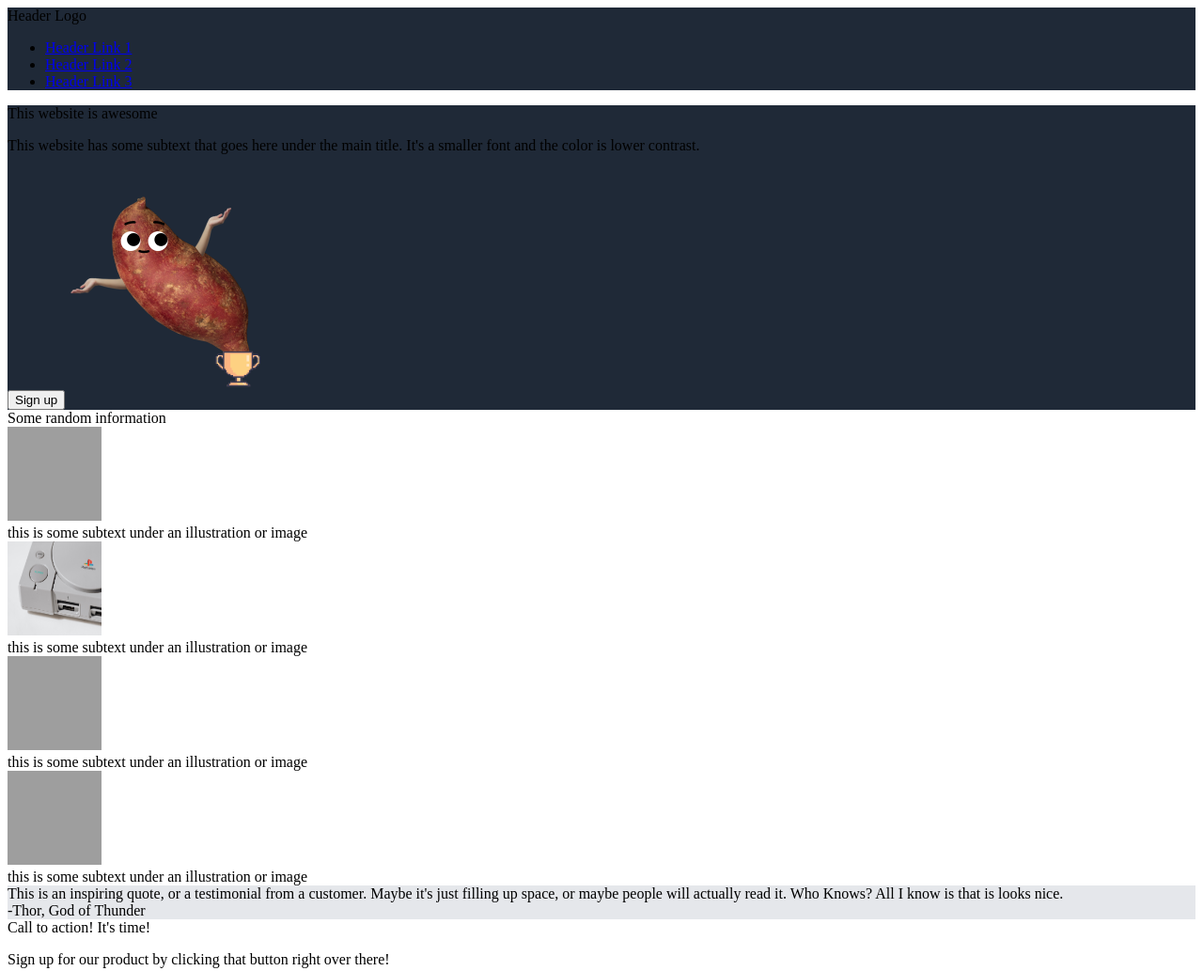
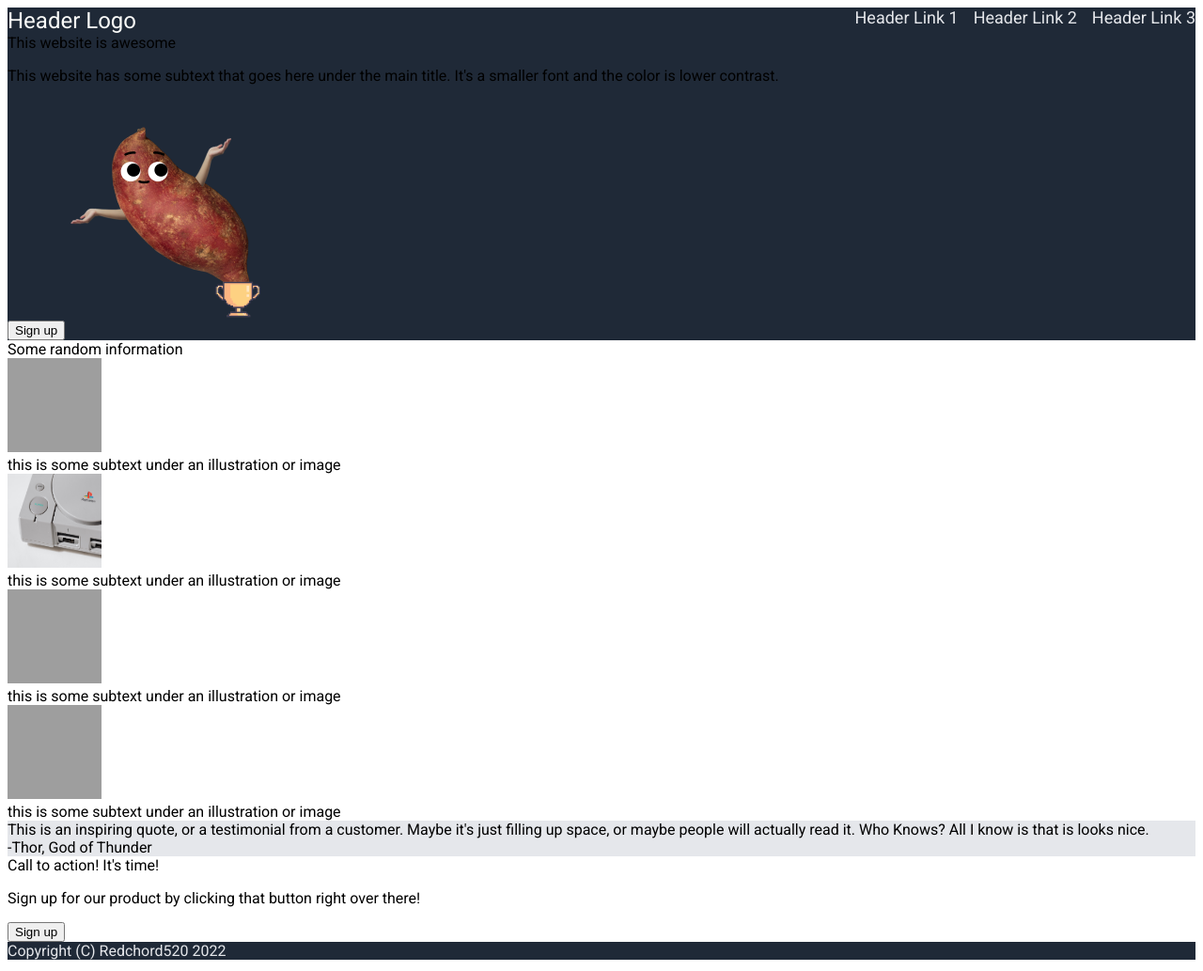
Before and after one commit to Redchord520/landing-page, a plain HTML site: page index.html in a window 1280 px wide. Shown: the top 1033 px of the page at 94% size. Drawn offline with Linux system fonts and the light colour scheme; grey boxes are pictures that could not be loaded.

Commit message:
add flex and style to header logo and links in style.css

```diff
--- a/style.css
+++ b/style.css
@@ -1,6 +1,45 @@
+@import url('https://fonts.googleapis.com/css2?family=Roboto:wght@400;700&display=swap');
+
+body {
+    font-family: Roboto, sans-serif;
+}
+
 header, footer {
     background-color: #1F2937;
+    font-family: Roboto, sans-serif;
 }
+
+header {
+    display: flex;
+    justify-content: space-between;
+
+}
+
+.logo {
+    font-size: 24px;
+    font-family: Roboto, sans-serif;
+    color: #F9FAF8;
+}
+
+.links {
+    display: flex;
+    justify-content: space-evenly;
+    font-size: 18px;
+    font-family: Roboto, sans-serif;
+}
+
+a {
+    color: #E5E7EB;
+    text-decoration: none;
+  }
+
+ul {
+    display: flex;
+    list-style: none;
+    margin: 0;
+    padding: 0;
+    gap: 16px
+  }
 
 .hero {
     background-color: #1F2937;
```
